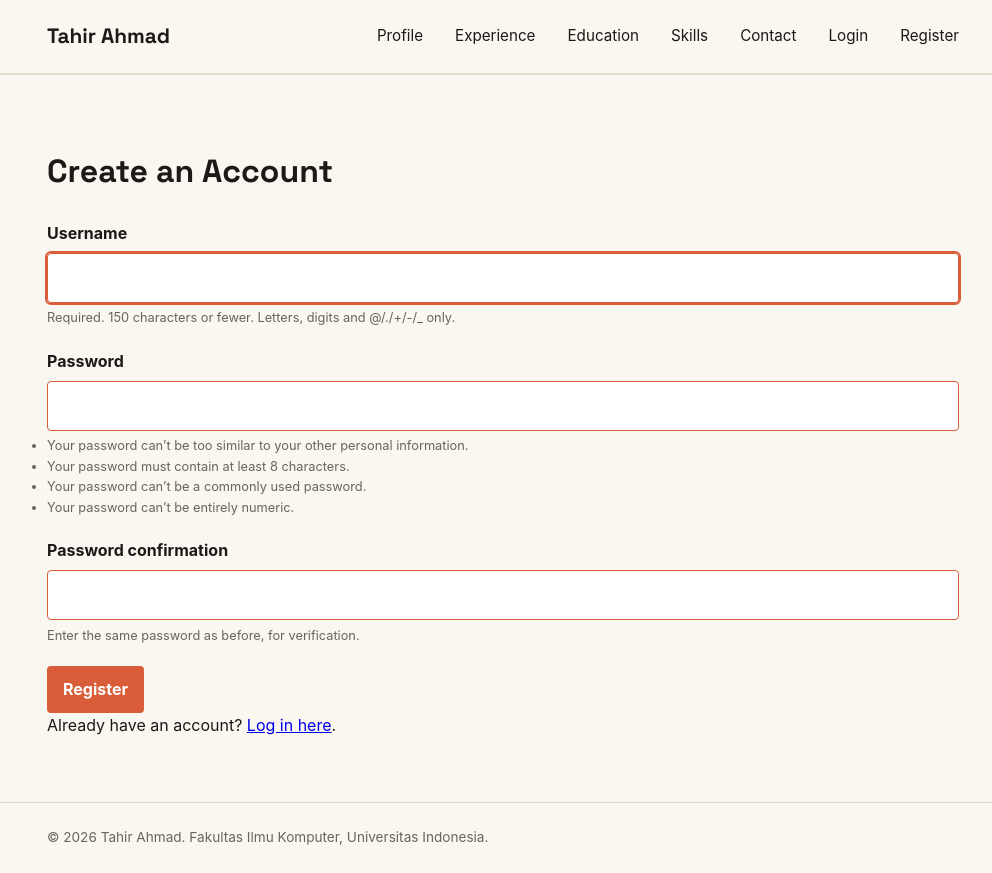
After one commit to indo747/myportofolio, a Django app: page /register/ in a window 1280 px wide. The commit adds this page. Shown: the whole page, without its empty margins (137-1129 px from the left). Run offline with Django 5.2, Linux system fonts and the light colour scheme.

Commit message:
Add registration, login and logout with status in the navbar

```diff
--- a/main/urls.py
+++ b/main/urls.py
@@ -7,6 +7,9 @@ from main.views import (
     delete_experience,
     get_education_json,
     get_experience_json,
+    login_user,
+    logout_user,
+    register,
     show_education,
     show_experience,
     show_main,
@@ -28,4 +31,7 @@ urlpatterns = [
     path("education/<uuid:education_id>/delete/", delete_education, name="delete_education"),
     path("api/experience/", get_experience_json, name="get_experience_json"),
     path("api/education/", get_education_json, name="get_education_json"),
+    path("register/", register, name="register"),
+    path("login/", login_user, name="login"),
+    path("logout/", logout_user, name="logout"),
 ]
--- a/main/views.py
+++ b/main/views.py
@@ -1,4 +1,6 @@
 from django.contrib import messages
+from django.contrib.auth import login, logout
+from django.contrib.auth.forms import AuthenticationForm, UserCreationForm
 from django.core import serializers
 from django.http import HttpResponse
 from django.shortcuts import get_object_or_404, redirect, render
@@ -167,3 +169,38 @@ def delete_experience(request, experience_id):
         messages.success(request, "Experience entry deleted.")
 
     return redirect("main:show_experience")
+
+
+def register(request):
+    form = UserCreationForm(request.POST or None)
+
+    if request.method == "POST" and form.is_valid():
+        form.save()
+        messages.success(request, "Account created successfully. Please log in.")
+        return redirect("main:login")
+
+    context = {
+        "name": "Tahir Ahmad",
+        "form": form,
+    }
+    return render(request, "register.html", context)
+
+
+def login_user(request):
+    # named login_user so it does not shadow the imported login function
+    form = AuthenticationForm(request, data=request.POST or None)
+
+    if request.method == "POST" and form.is_valid():
+        login(request, form.get_user())
+        return redirect("main:show_main")
+
+    context = {
+        "name": "Tahir Ahmad",
+        "form": form,
+    }
+    return render(request, "login.html", context)
+
+
+def logout_user(request):
+    logout(request)
+    return redirect("main:show_main")
--- a/static/css/style.css
+++ b/static/css/style.css
@@ -620,3 +620,22 @@ h1, .brand {
         justify-content: center;
     }
 }
+
+.nav-user {
+    font-weight: 700;
+    font-size: 0.95rem;
+}
+
+.form-help {
+    margin-top: 0.35rem;
+    color: var(--text-muted);
+    font-size: 0.8rem;
+}
+
+.form-message {
+    margin-bottom: 1rem;
+    padding: 0.7rem 1rem;
+    border: 1px solid var(--line);
+    border-radius: var(--radius);
+    background: #fff;
+}
--- a/templates/base.html
+++ b/templates/base.html
@@ -20,6 +20,13 @@
                 <a href="{% url 'main:show_education' %}">Education</a>
                 <a href="{% url 'main:show_main' %}#skills">Skills</a>
                 <a href="{% url 'main:show_main' %}#contact">Contact</a>
+                {% if user.is_authenticated %}
+                    <span class="nav-user">{{ user.username }}</span>
+                    <a href="{% url 'main:logout' %}">Logout</a>
+                {% else %}
+                    <a href="{% url 'main:login' %}">Login</a>
+                    <a href="{% url 'main:register' %}">Register</a>
+                {% endif %}
             </nav>
         </div>
     </header>
--- /dev/null
+++ b/templates/register.html
@@ -0,0 +1,35 @@
+{% extends "base.html" %}
+
+{% block meta %}
+    <title>Register - {{ name }}</title>
+{% endblock meta %}
+
+{% block content %}
+    <main>
+        <section class="education-section">
+            <div class="container">
+                <h1>Create an Account</h1>
+                <form method="post" action="{% url 'main:register' %}" class="entry-form">
+                    {% csrf_token %}
+                    {% for error in form.non_field_errors %}
+                        <p class="form-error">{{ error }}</p>
+                    {% endfor %}
+                    {% for field in form %}
+                        <div class="form-group">
+                            <label for="{{ field.id_for_label }}">{{ field.label }}</label>
+                            {{ field }}
+                            {% if field.help_text %}
+                                <div class="form-help">{{ field.help_text }}</div>
+                            {% endif %}
+                            {% for error in field.errors %}
+                                <p class="form-error">{{ error }}</p>
+                            {% endfor %}
+                        </div>
+                    {% endfor %}
+                    <button type="submit" class="button">Register</button>
+                </form>
+                <p>Already have an account? <a href="{% url 'main:login' %}">Log in here</a>.</p>
+            </div>
+        </section>
+    </main>
+{% endblock content %}
```
Also changed, not shown: templates/login.html (added, +35 -0 lines), 1 other file.
